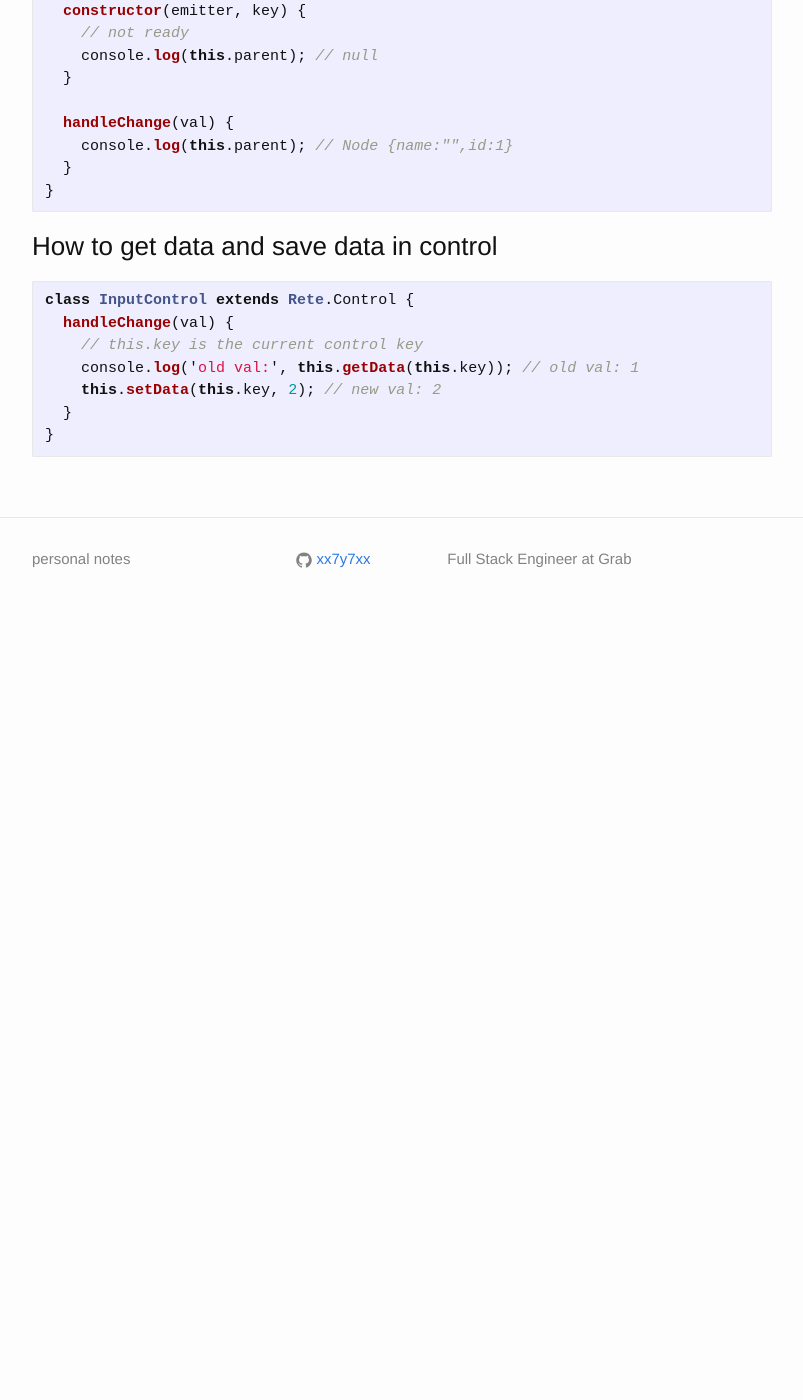
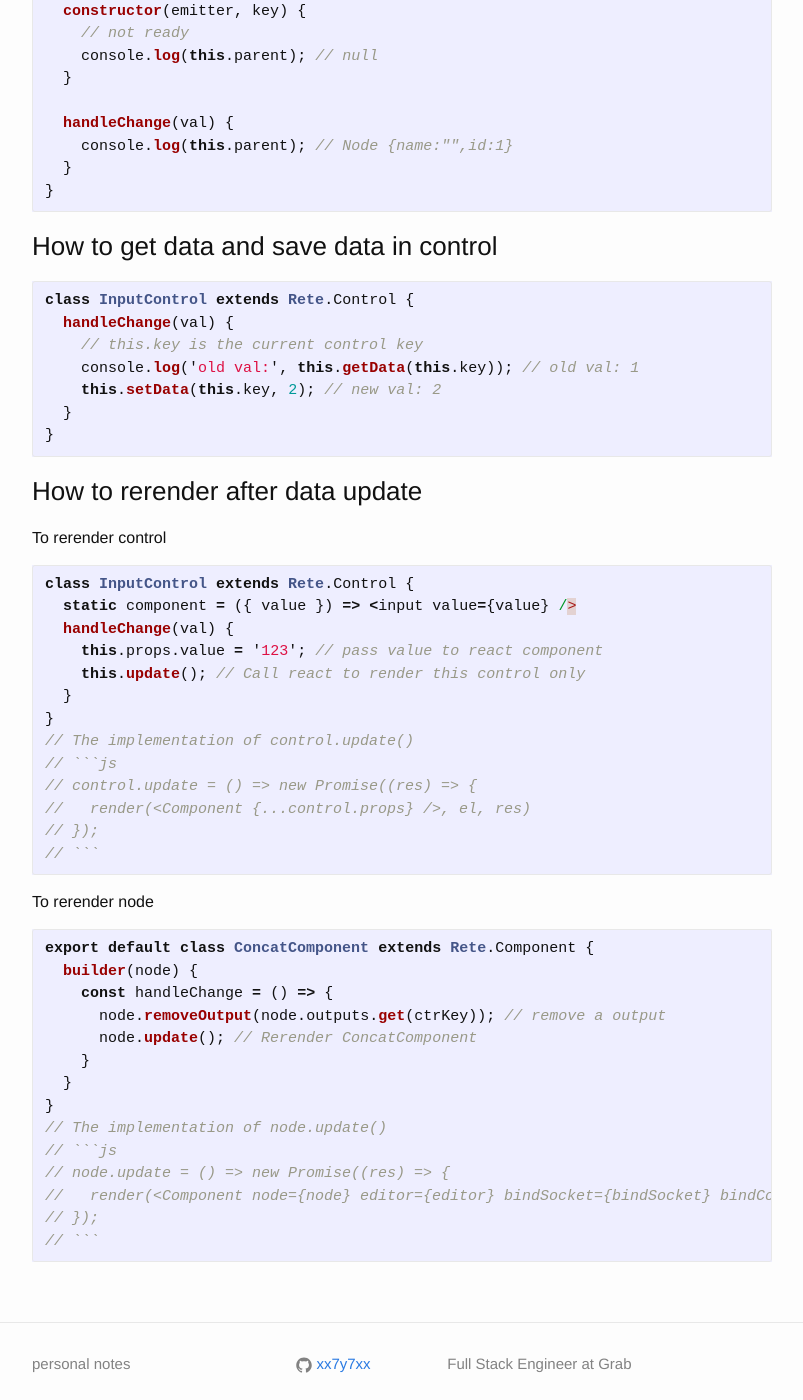
Before and after one commit to xx7y7xx/xx7y7xx.github.io, a Jekyll site: the page built from _pages/dev/retejs.md, in a window 1280 px wide and 1400 px high, scrolled down 768 px. Shown: the whole window, without its empty margins (238-1041 px from the left). Built offline with Jekyll 4.4.1, drawn with Linux system fonts in a browser that asks for light colours; comment, search, counter and statistics services are not loaded; before the commit the page ends 1398 px from its top, so only the background shows below that.

Commit message:
to rerender node and control

````diff
--- a/_pages/dev/retejs.md
+++ b/_pages/dev/retejs.md
@@ -55,3 +55,42 @@ class InputControl extends Rete.Control {
   }
 }
 ```
+
+### How to rerender after data update
+
+To rerender control
+
+```js
+class InputControl extends Rete.Control {
+  static component = ({ value }) => <input value={value} />
+  handleChange(val) {
+    this.props.value = '123'; // pass value to react component
+    this.update(); // Call react to render this control only
+  }
+}
+// The implementation of control.update()
+// ```js
+// control.update = () => new Promise((res) => {
+//   render(<Component {...control.props} />, el, res)
+// });
+// ```
+```
+
+To rerender node
+
+```js
+export default class ConcatComponent extends Rete.Component {
+  builder(node) {
+    const handleChange = () => {
+      node.removeOutput(node.outputs.get(ctrKey)); // remove a output
+      node.update(); // Rerender ConcatComponent
+    }
+  }
+}
+// The implementation of node.update()
+// ```js
+// node.update = () => new Promise((res) => {
+//   render(<Component node={node} editor={editor} bindSocket={bindSocket} bindControl={bindControl} />, el, res)
+// });
+// ```
+```
````
